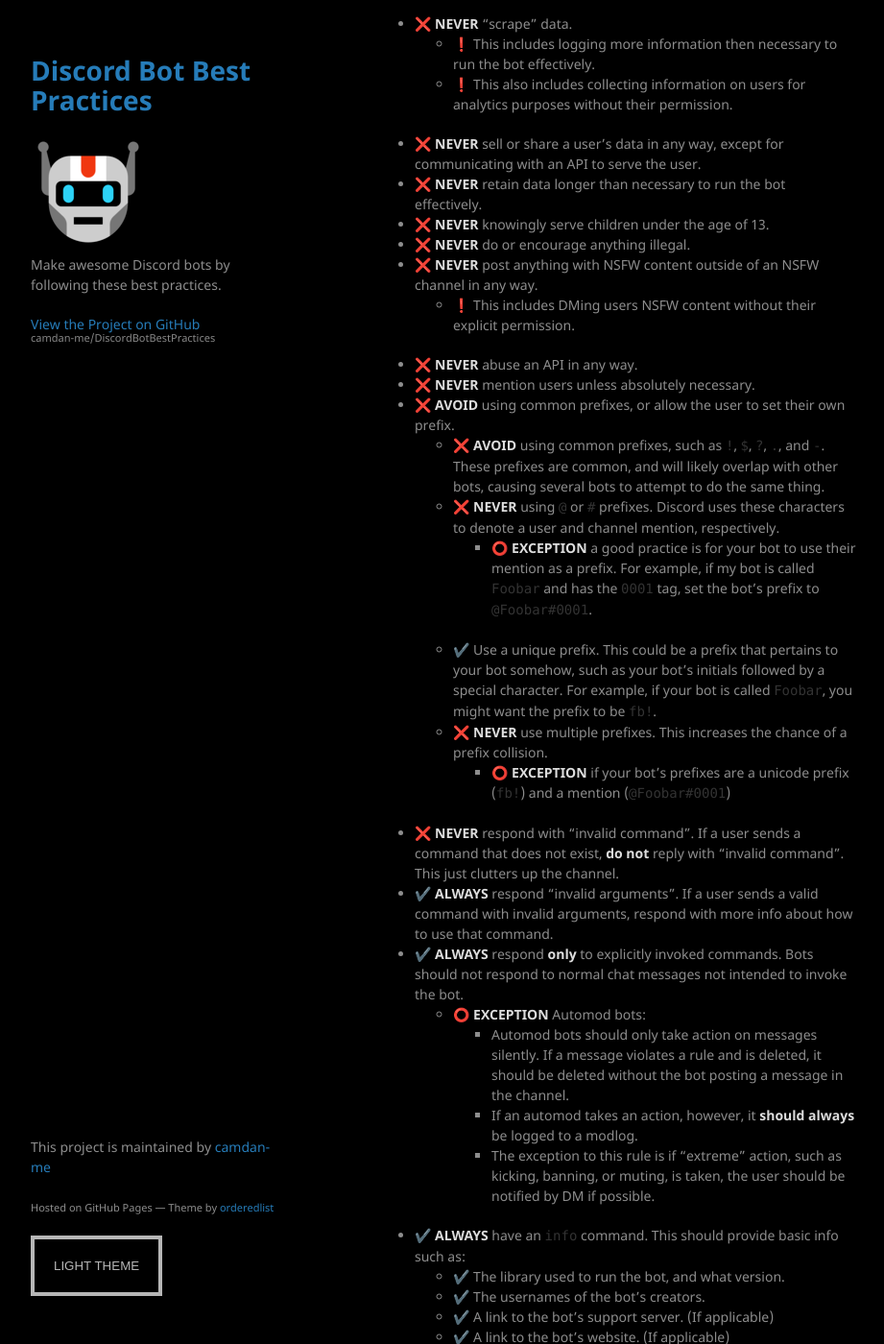
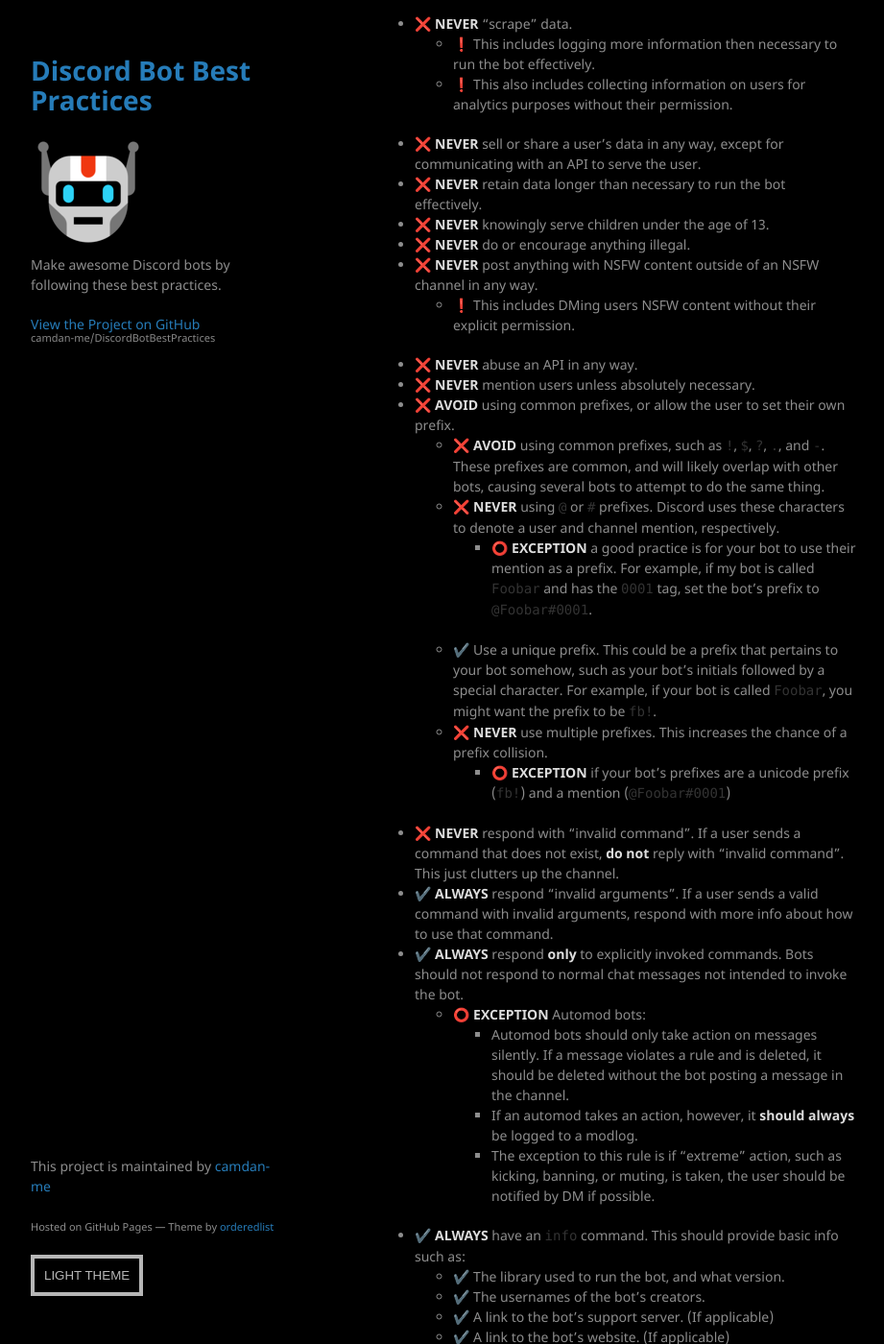
Before and after one commit to camdan-me/DiscordBotBestPractices, a Jekyll site: the page built from index.md, in a window 1280 px wide and 1400 px high, scrolled down 429 px. Shown: the whole window at 96% size, without its empty margins (178-1099 px from the left). Built offline with Jekyll 4.4.1, drawn with Linux system fonts in a browser that asks for light colours; our own code applies the rules of GitHub Pages for plain Markdown files.

Commit message:
Make style picker smaller

```diff
--- a/_sass/jekyll-theme-minimal-light.scss
+++ b/_sass/jekyll-theme-minimal-light.scss
@@ -277,7 +277,7 @@ footer {
   text-transform: uppercase;
   text-decoration: none;
   background: #ffffff;
-  padding: 20px;
+  padding: 10px;
   border: 4px solid #494949 !important;
   display: inline-block;
   transition: all 0.4s ease 0s;
--- a/_sass/jekyll-theme-minimal.scss
+++ b/_sass/jekyll-theme-minimal.scss
@@ -277,7 +277,7 @@ footer {
   text-transform: uppercase;
   text-decoration: none;
   background: #000000;
-  padding: 20px;
+  padding: 10px;
   border: 4px solid #B6B6B6 !important;
   display: inline-block;
   transition: all 0.4s ease 0s;
```
